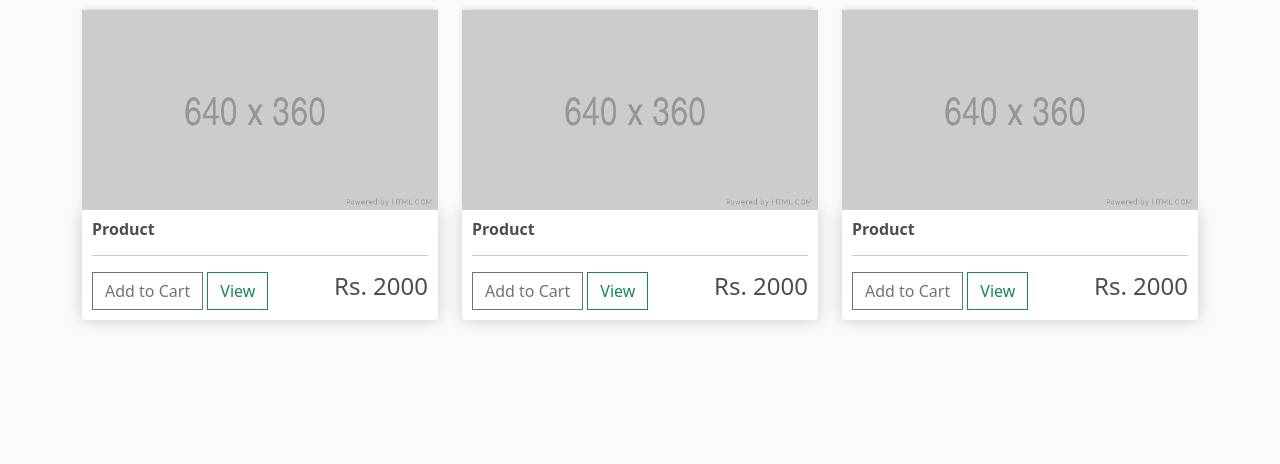
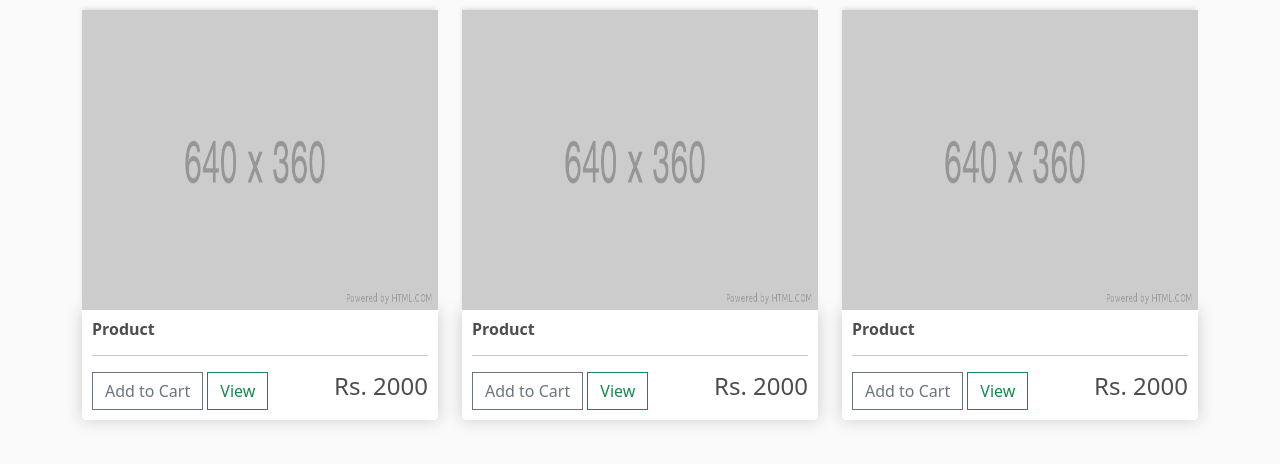
Before and after one commit to Suman-Khadka-2002/e-commerce-site-using-django, a Django app: page / in a window 1280 px wide. Shown: the part 67-531 px from the top of the page. Run offline with Django 4.2, Linux system fonts and the light colour scheme; some libraries are stand-ins or nearby versions.

Commit message:
css file

```diff
--- a/static/css/main.css
+++ b/static/css/main.css
@@ -15,7 +15,7 @@ h1,h2,h3,h4,h5,h6{
 
 .thumbnail{
 	width: 100%;
-	height: 200px;
+	height: 300px;
 	-webkit-box-shadow: -1px -3px 5px -2px rgba(214,214,214,1);
     -moz-box-shadow: -1px -3px 5px -2px rgba(214,214,214,1);
     box-shadow: -1px -3px 5px -2px rgba(214,214,214,1);
```
